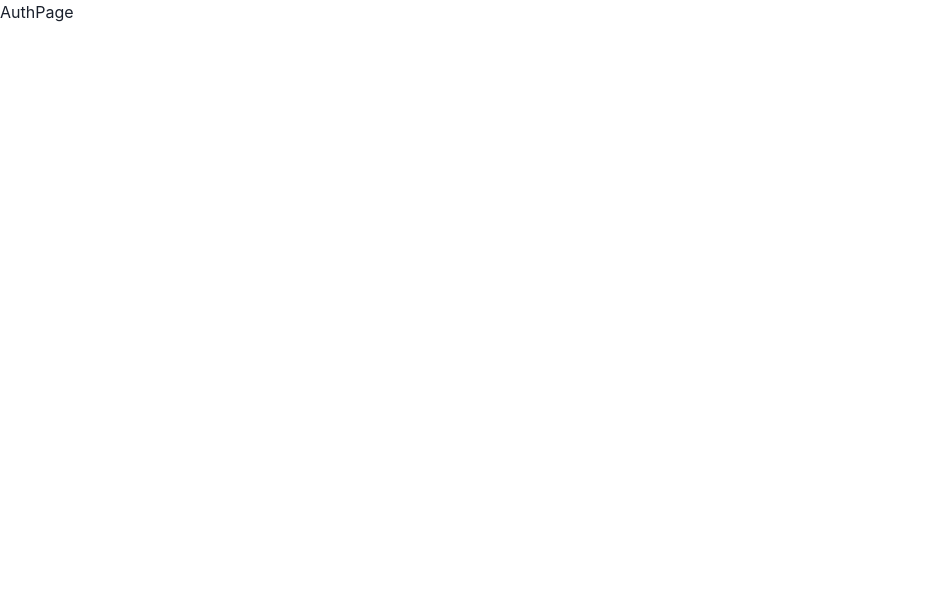
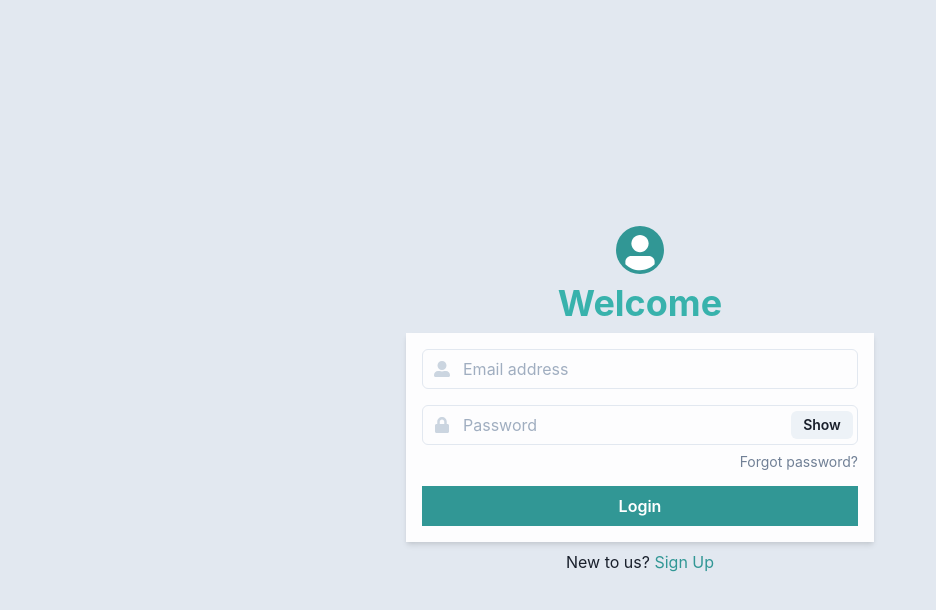
Before and after one commit to helgasurojakova/mern, a React (Create React App) app in the folder client/: page / in a window 1280 px wide. Shown: the top 610 px of the page, without its empty margins (0-936 px from the left). Built offline with nearby package versions, Linux system fonts and the light colour scheme.

Commit message:
AuthPage view

```diff
--- a/client/package.json
+++ b/client/package.json
@@ -12,6 +12,7 @@
     "framer-motion": "^6.2.6",
     "react": "^17.0.2",
     "react-dom": "^17.0.2",
+    "react-icons": "^4.3.1",
     "react-router-dom": "^6.2.1",
     "react-scripts": "5.0.0",
     "web-vitals": "^2.1.4"
--- a/client/src/pages/AuthPage.js
+++ b/client/src/pages/AuthPage.js
@@ -1,11 +1,102 @@
-import React from 'react';
+import React, {useState} from 'react';
+import {
+    Center,
+    Box,
+    Wrap,
+    Input,
+    Stack,
+    InputRightElement,
+    Button,
+    InputGroup,
+    Text,
+    Flex,
+    Avatar, Heading, FormControl, InputLeftElement, FormHelperText, Link, chakra,
+} from "@chakra-ui/react";
+
+import { FaUserAlt, FaLock } from "react-icons/fa";
+const CFaUserAlt = chakra(FaUserAlt);
+const CFaLock = chakra(FaLock);
 
 
 const AuthPage = () => {
+    const [showPassword, setShowPassword] = useState(false);
+    const handleShowClick = () => setShowPassword(!showPassword);
+
     return (
-        <div>
-            <h1>AuthPage</h1>
-        </div>
+        <Flex
+            flexDirection="column"
+            width="100wh"
+            height="100vh"
+            backgroundColor="gray.200"
+            justifyContent="center"
+            alignItems="center"
+        >
+            <Stack
+                flexDir="column"
+                mb="2"
+                justifyContent="center"
+                alignItems="center"
+            >
+                <Avatar bg="teal.500" />
+                <Heading color="teal.400">Welcome</Heading>
+                <Box minW={{ base: "90%", md: "468px" }}>
+                    <form>
+                        <Stack
+                            spacing={4}
+                            p="1rem"
+                            backgroundColor="whiteAlpha.900"
+                            boxShadow="md"
+                        >
+                            <FormControl>
+                                <InputGroup>
+                                    <InputLeftElement
+                                        pointerEvents="none"
+                                        children={<CFaUserAlt color="gray.300" />}
+                                    />
+                                    <Input type="email" placeholder="Email address" />
+                                </InputGroup>
+                            </FormControl>
+                            <FormControl>
+                                <InputGroup>
+                                    <InputLeftElement
+                                        pointerEvents="none"
+                                        color="gray.300"
+                                        children={<CFaLock color="gray.300" />}
+                                    />
+                                    <Input
+                                        type={showPassword ? "text" : "password"}
+                                        placeholder="Password"
+                                    />
+                                    <InputRightElement width="4.5rem">
+                                        <Button h="1.75rem" size="sm" onClick={handleShowClick}>
+                                            {showPassword ? "Hide" : "Show"}
+                                        </Button>
+                                    </InputRightElement>
+                                </InputGroup>
+                                <FormHelperText textAlign="right">
+                                    <Link>Forgot password?</Link>
+                                </FormHelperText>
+                            </FormControl>
+                            <Button
+                                borderRadius={0}
+                                type="submit"
+                                variant="solid"
+                                colorScheme="teal"
+                                width="full"
+                            >
+                                Login
+                            </Button>
+                        </Stack>
+                    </form>
+                </Box>
+            </Stack>
+            <Box>
+                New to us?{" "}
+                <Link color="teal.500" href="#">
+                    Sign Up
+                </Link>
+            </Box>
+        </Flex>
     );
 };
 
```
Also changed, not shown: 1 other file (tests, documents, lock files or other folders).
